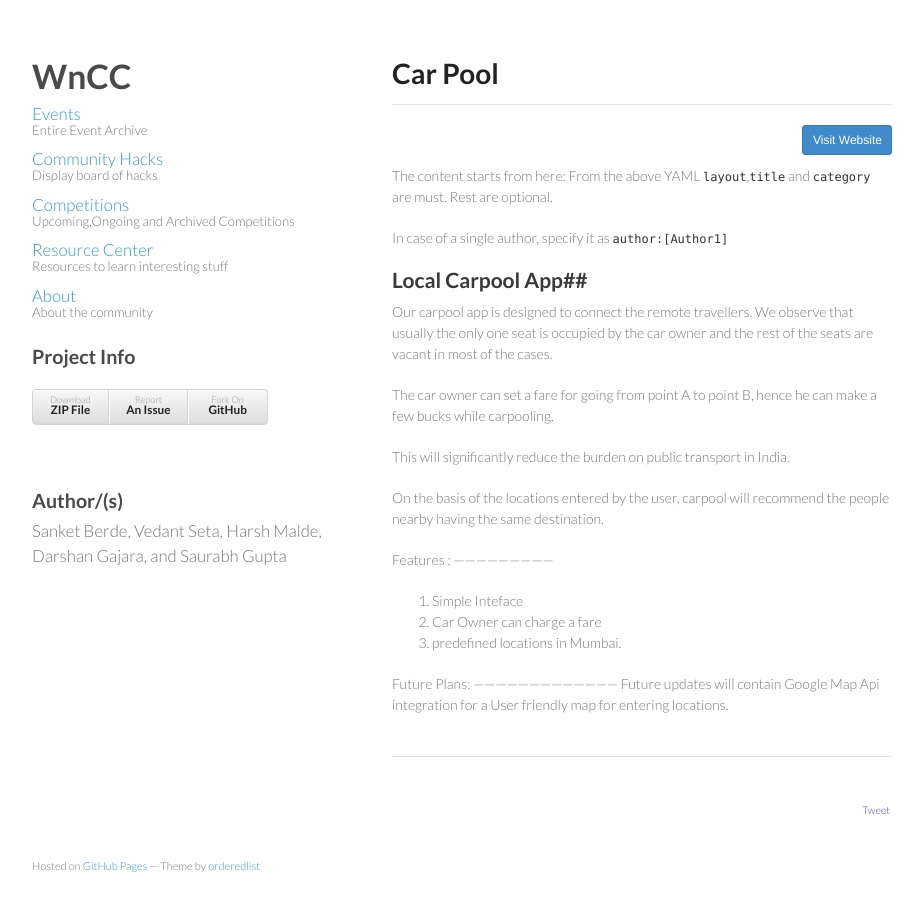
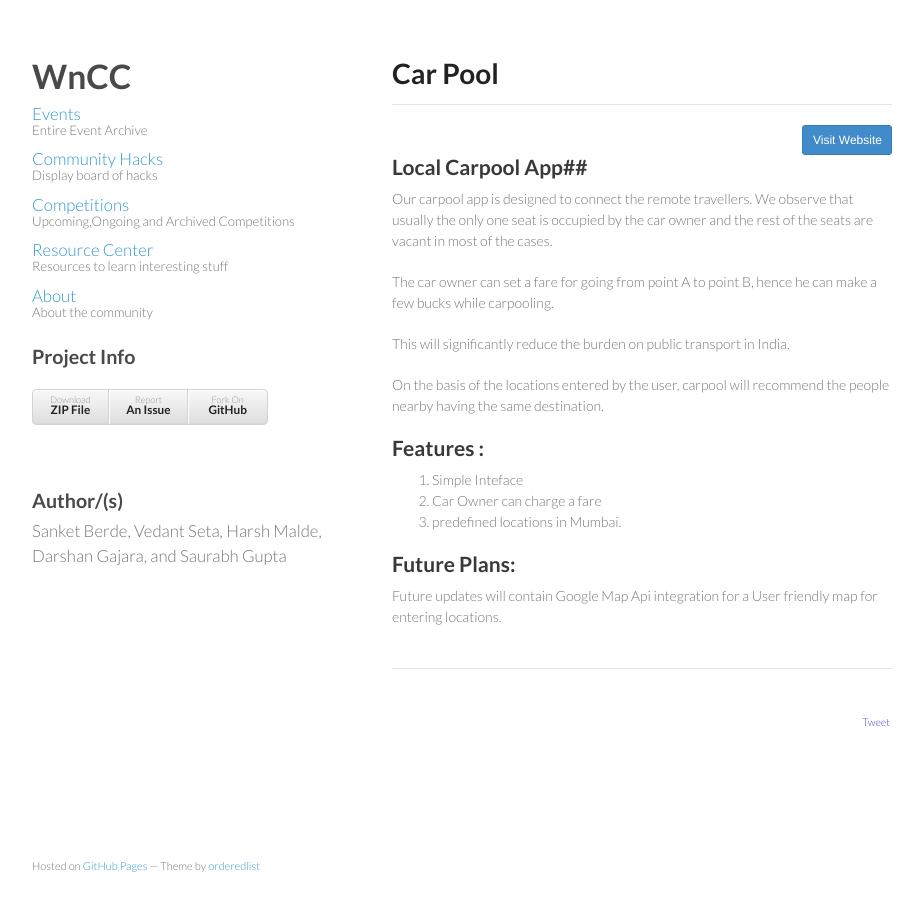
Before and after one commit to wncc/wncc.github.io, a Jekyll site: the page built from hacks/_posts/2014-2-2-carpool.markdown, in a window 1280 px wide. Shown: the whole page, without its empty margins (178-1101 px from the left). Built offline with Jekyll 4.4.1, drawn with Linux system fonts in a browser that asks for light colours; nearby versions of some CDN libraries; Markdown is read by kramdown in place of the engine named in the settings; comment, search, counter and statistics services are not loaded.

Commit message:
Updated carpool

```diff
--- a/hacks/_posts/2014-2-2-carpool.markdown
+++ b/hacks/_posts/2014-2-2-carpool.markdown
@@ -8,11 +8,6 @@ repository_url: https://github.com/sanket0007/car-pool-app
 author: [Sanket Berde,Vedant Seta,Harsh Malde,Darshan Gajara,Saurabh Gupta]
 hack_url: https://github.com/sanket0007/car-pool-app
 ---
-
-The content starts from here:
-From the above YAML `layout`,`title` and `category` are must. Rest are optional.
-
-In case of a single author, specify it as `author:[Author1]`
 
 ##Local Carpool App##
 
@@ -26,7 +21,7 @@ This will significantly reduce the burden on public transport in India.
 On the basis of the locations entered by the user, carpool will recommend the people nearby having the same destination.
 
 Features :
-—————————
+---------
 
 1. Simple Inteface
 2. Car Owner can charge a fare
@@ -34,5 +29,5 @@ Features :
 
 
 Future Plans:
-—————————————
+------------
 Future updates will contain Google Map Api integration for a User friendly map for entering locations.
```
